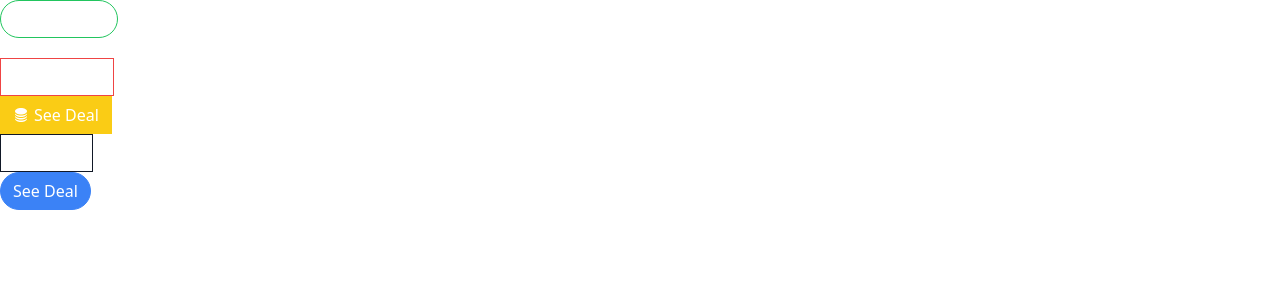
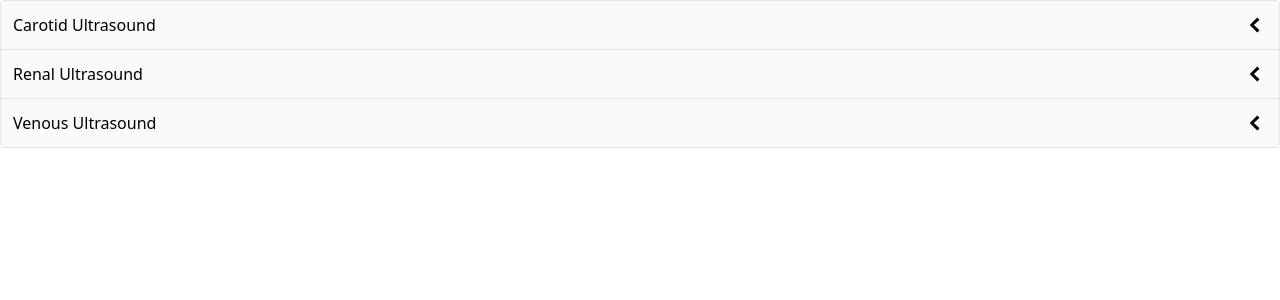
Before and after one commit to anthonynarine/components, a React (Create React App) app in the folder comps/: page / in a window 1280 px wide. Shown: the top 300 px of the page. Built offline with nearby package versions, Linux system fonts and the light colour scheme.

Commit message:
Customizable Accordion Create with Full Functionality

```diff
--- a/comps/src/App.js
+++ b/comps/src/App.js
@@ -1,46 +1,30 @@
-import Button from "./Button";
+import Button from "./Components/Button";
 import { HiBellAlert, HiCloudArrowDown, HiCircleStack  } from "react-icons/hi2";
-
+import Accordion from "./Components/Accordion";
 
 function App () {
+    const items = [
+    {
+        id: "l3adsk6j",
+        label: "Carotid Ultrasound",
+        content: "IDC 10 Codes 93925, Exam time 45:00 minutes",
+    },
+    {
+        id: "ajflasj200",
+        label: "Renal Ultrasound",
+        content: "IDC 10 Codes 93878, Exam time 60:00 minutes",
+    },
+    {
+        id: "ad30klk",
+        label: "Venous Ultrasound",
+        content: "IDC 10 Codes 93970, Exam time 45:00 minutes",
+    },
 
-    const handleClick = () => {
-        console.log("click")
-    }
-
+    ];
 
     return (
-        <div>
-            <div>
-                <Button success rounded outline className="mb-5" onClick={handleClick}>
-                    <HiBellAlert/>
-                    Click Me!!
-                    </Button>
-            </div>
-            <div>
-                <Button danger outline>
-                    <HiCloudArrowDown/>
-                    Buy Now
-                    </Button>
-            </div>
-            <div>
-                <Button warning >
-                    <HiCircleStack/>
-                    See Deal
-                    </Button>
-            </div>
-            <div>
-                <Button secondary outline>
-                    Buy Now
-                    </Button>
-            </div>
-            <div>
-                <Button primary rounded>
-                    See Deal
-                    </Button>
-            </div>
-        </div>
-    )
-}
+    <Accordion items={items}/>
+   )
+};
 
 export default App;
--- /dev/null
+++ b/comps/src/Components/Accordion.js
@@ -0,0 +1,44 @@
+import { useState } from "react";
+import {GoChevronDown, GoChevronLeft } from "react-icons/go";
+
+function Accordion({ items }) {
+    // we want to display the contents of the accordion to the users
+    const [ expandIndex, setExpandedIndex] = useState(-1);
+
+    const handleClick = (nextIndex) => {
+        if (expandIndex === nextIndex) {
+            setExpandedIndex(-1);
+        }else {
+            setExpandedIndex(nextIndex)
+        }
+    };
+
+    const renderedItems = items.map((item, index)=>{
+        const isExpanded = index === expandIndex;
+
+        const icon = <span className="text-2xl">
+            {isExpanded ? <GoChevronDown /> : <GoChevronLeft />}
+        </span>
+
+        return (
+            <div key={item.id}>
+                <div className="flex justify-between p-3 bg-gray-50 border-b items-center cursor-pointer" onClick={()=> handleClick(index)}>
+                    {item.label}
+                    {icon}
+                </div>
+                {isExpanded && <div className="border-b p-5">{item.content}</div>}
+            </div>
+        );
+    });
+
+
+    return (
+        <div className="border-x border-t rounded">
+            {renderedItems}
+        </div>
+    )
+};
+
+
+
+export default Accordion;
--- a/comps/src/Button.jsx
+++ b/comps/src/Components/Button.jsx
@@ -7,7 +7,7 @@ const finalClassName = className("px-1.5", {
     "text-yello-500": false
 });
 
-console.log(finalClassName);
+// console.log(finalClassName);
 
 function Button ({
     children,
--- /dev/null
+++ b/comps/src/Components/pages/ButtonPages.jsx
@@ -0,0 +1,46 @@
+import Button from "../Components/Button";
+import { HiBellAlert, HiCloudArrowDown, HiCircleStack  } from "react-icons/hi2";
+
+
+function ButtonPage () {
+
+    const handleClick = () => {
+        console.log("click")
+    }
+
+
+    return (
+        <div>
+            <div>
+                <Button success rounded outline className="mb-5" onClick={handleClick}>
+                    <HiBellAlert/>
+                    Click Me!!
+                    </Button>
+            </div>
+            <div>
+                <Button danger outline>
+                    <HiCloudArrowDown/>
+                    Buy Now
+                    </Button>
+            </div>
+            <div>
+                <Button warning >
+                    <HiCircleStack/>
+                    See Deal
+                    </Button>
+            </div>
+            <div>
+                <Button secondary outline>
+                    Buy Now
+                    </Button>
+            </div>
+            <div>
+                <Button primary rounded>
+                    See Deal
+                    </Button>
+            </div>
+        </div>
+    )
+}
+
+export default ButtonPage;
```
